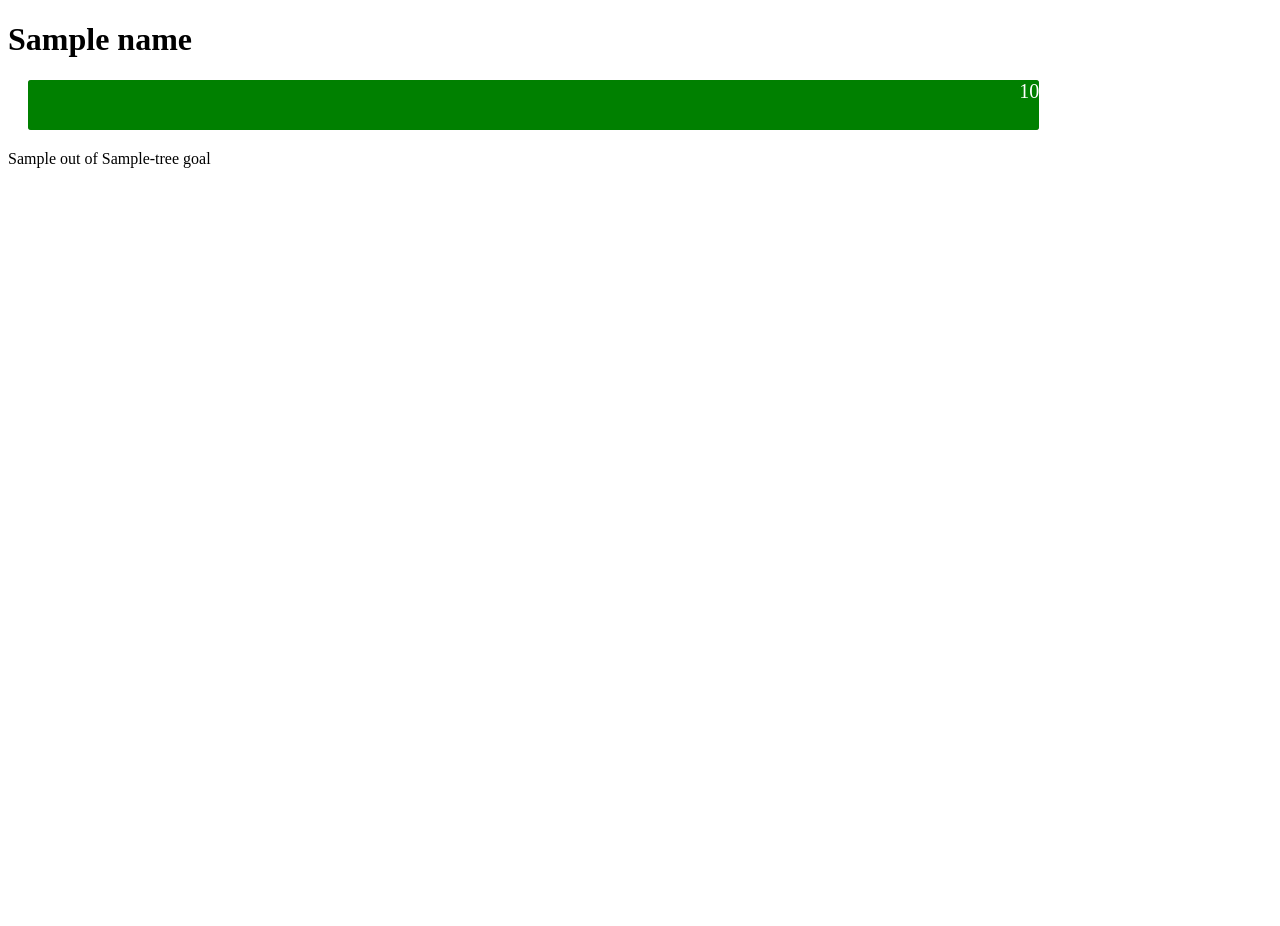
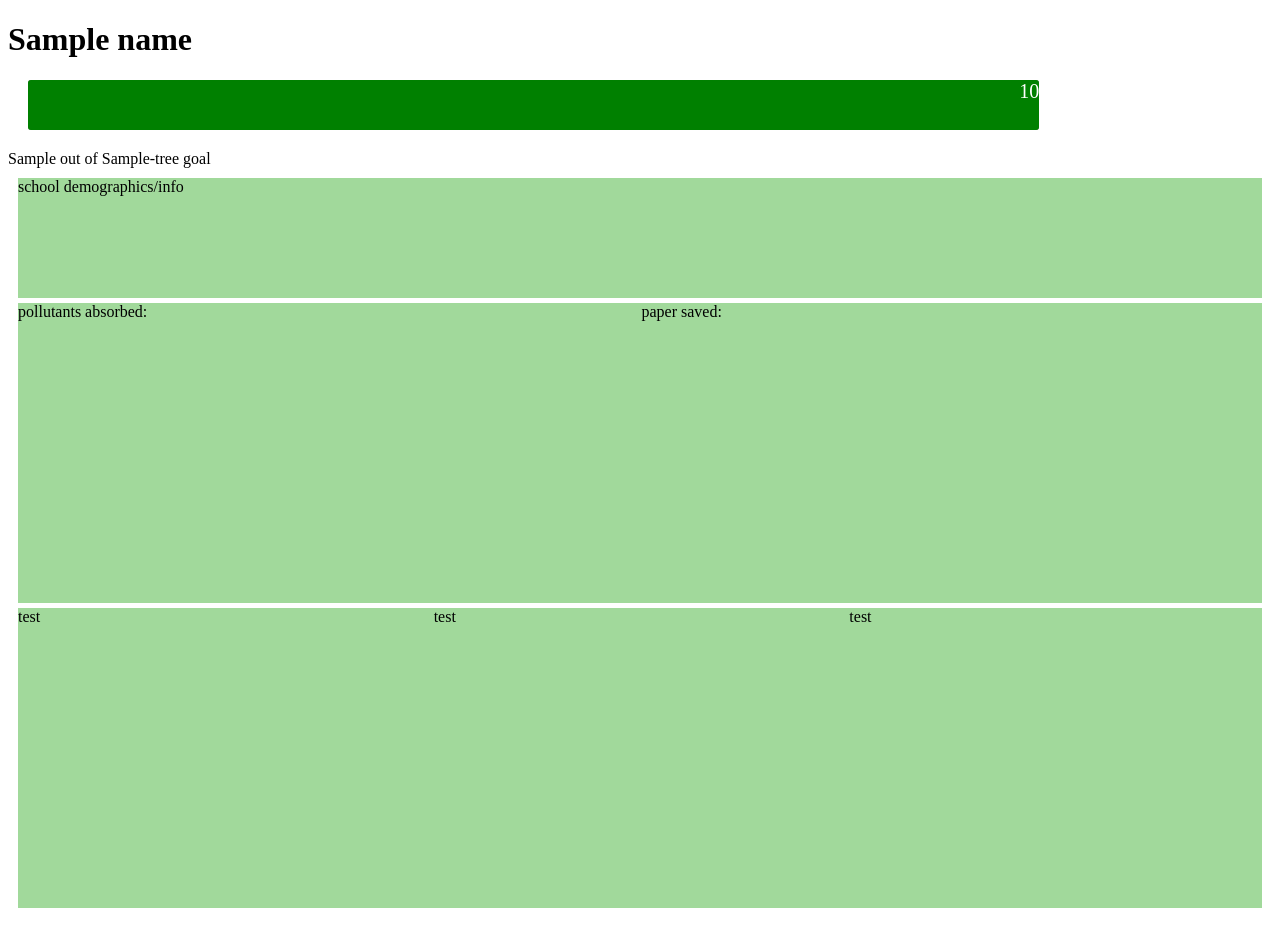
Before and after one commit to tree-plenish/map, a Flask app: template templates/school.html in a window 1280 px wide. Shown: the part 55-981 px from the top of the page. Before the commit the page ends 223 px from the top, so only its background shows below. Run offline with Flask 2, Linux system fonts and the light colour scheme; the template is opened without the code that fills it: most values are stand-ins (such as "Sample title", 1, 10 or a date in 2020).

Commit message:
added some grid structuring to the individual school page template

```diff
--- a/templates/school.html
+++ b/templates/school.html
@@ -33,6 +33,29 @@
         .treeplenish{
             color:white;
         }
+        .grid{
+            display:grid;
+            padding: 10px;
+            grid-template-columns: 1fr;
+            grid-template-rows: 120px 300px 300px;
+            grid-gap: 5px;
+        }
+        .row{
+            background-color: #a1d99b;
+            grid-gap: 3px;
+        }
+        #quick-stats{
+            display:grid;
+            justify-content: center;
+            grid-template-columns: 1fr 1fr;
+            grid-column-gap:3px;
+        }
+        #big-stats{
+            display:grid;
+            justify-content: center;
+            grid-template-columns: 1fr 1fr 1fr;
+            grid-column-gap:3px;
+        }
     </style>
 </head>
 <body>
@@ -48,6 +71,20 @@
         <div id="progress-bar" style="background-color:green;height:50px;text-align:right;border-radius:3px;font-size:20px;color:white;justify-content:center;">{{ progress }}</div>
     </div>
     <div>{{ treeRequests }} out of {{ treeGoal }}-tree goal</div>
+    <div class="grid">
+        <div class="row" id="school-info">
+            school demographics/info
+        </div>
+        <div class="row" id="quick-stats">
+            <div id="pollutants">pollutants absorbed: </div>
+            <div id="paper">paper saved: </div>
+        </div>
+        <div class="row" id="big-stats">
+            <div>test</div>
+            <div>test</div>
+            <div>test</div>
+        </div>
+    </div>
     <script>
         var prog= '{{ progress }}';
         if(parseInt(prog.split("%")[0])>100){
```
